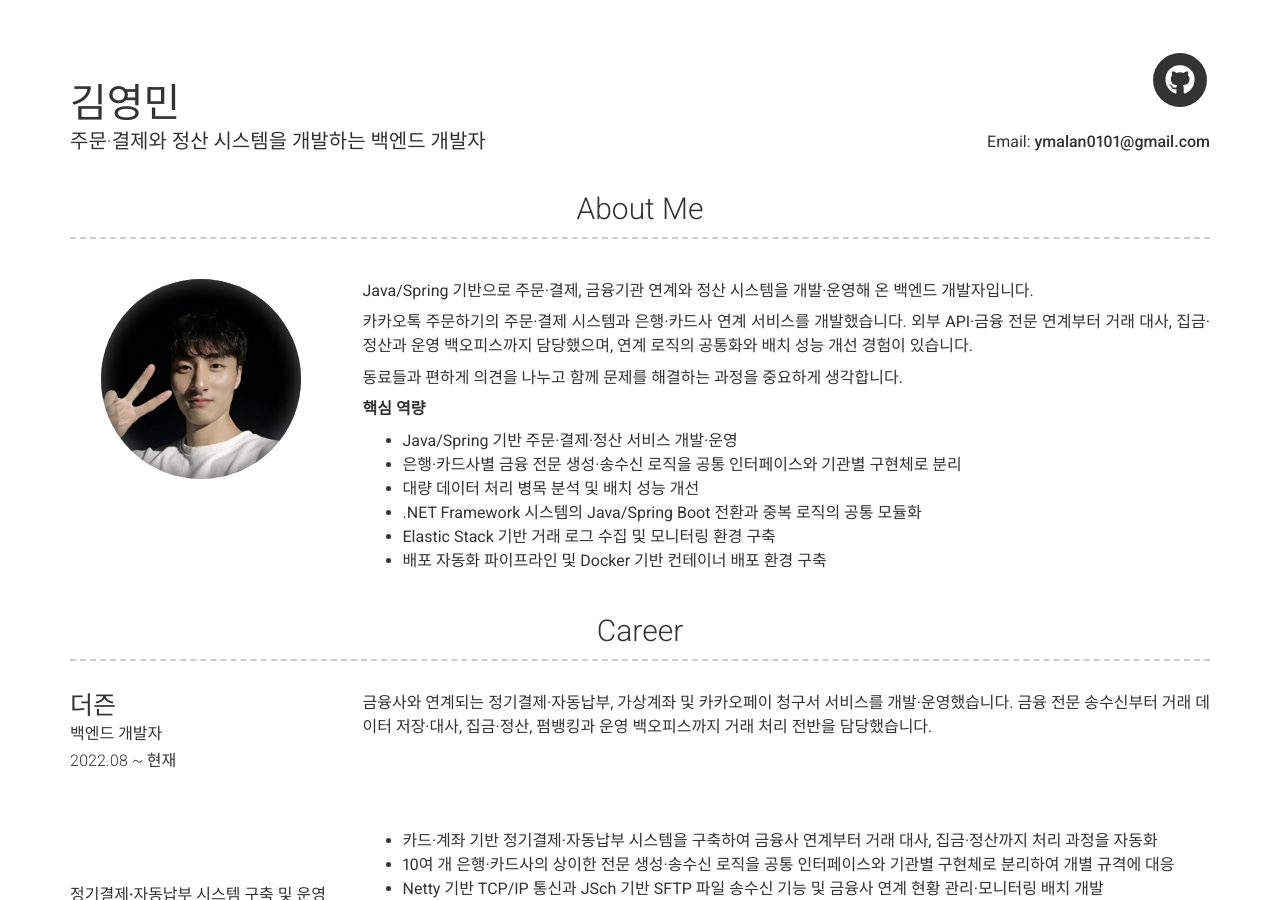
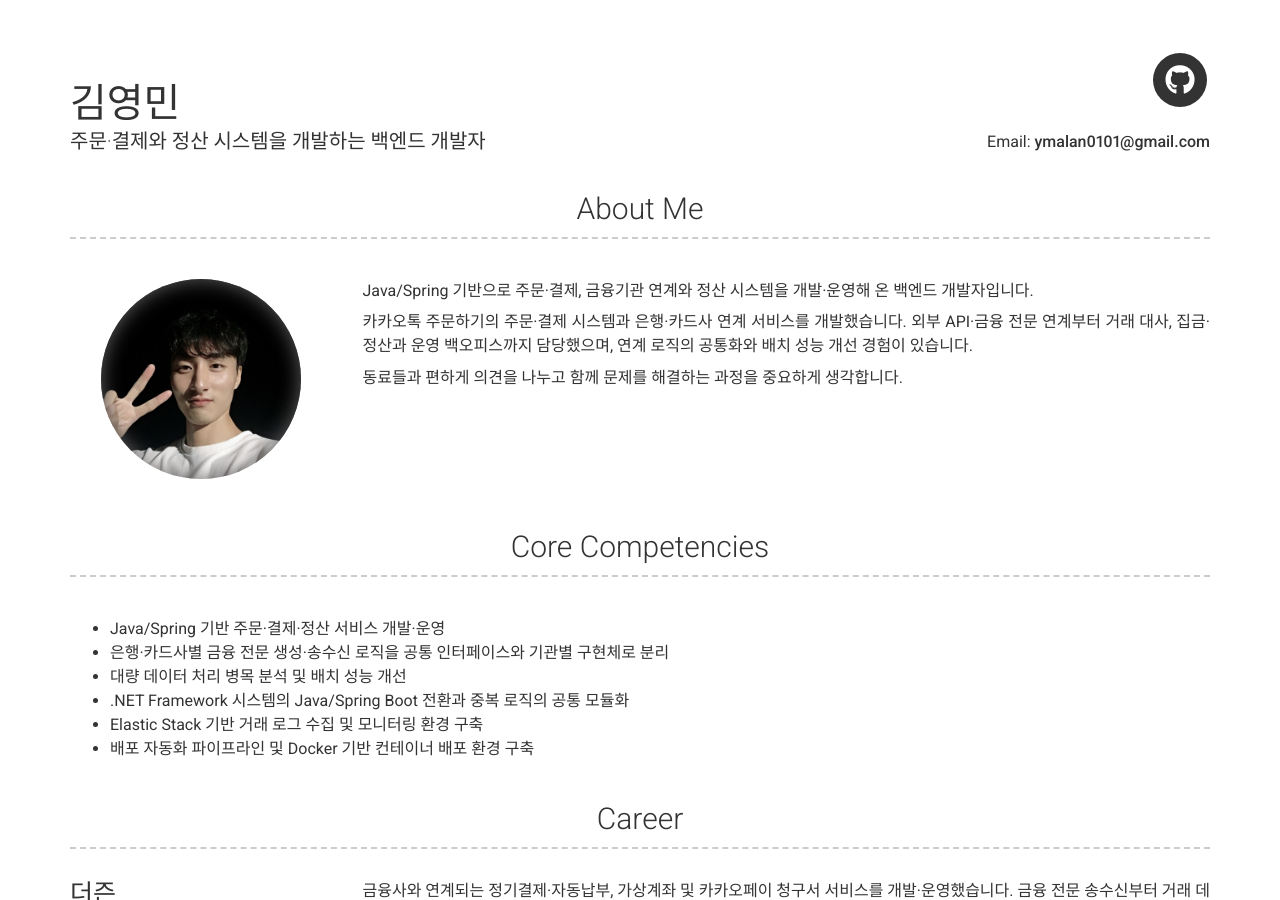
Before and after one commit to nonamecoders/nonamecoders.github.io, a Jekyll site: the page built from index.md, in a window 1280 px wide and 900 px high. Built offline with Jekyll 4.4.1, drawn with Linux system fonts in a browser that asks for light colours; nearby versions of some CDN libraries; part of the change alters nothing that is shown.

Commit message:
update resume: move core competencies into its own section
Co-Authored-By: Claude Opus 5.5 <noreply@anthropic.com>

```diff
--- a/_config.yml
+++ b/_config.yml
@@ -57,15 +57,6 @@ about_content: | # this will include new lines to allow paragraphs
 
   동료들과 편하게 의견을 나누고 함께 문제를 해결하는 과정을 중요하게 생각합니다.
 
-  **핵심 역량**
-
-  * Java/Spring 기반 주문·결제·정산 서비스 개발·운영
-  * 은행·카드사별 금융 전문 생성·송수신 로직을 공통 인터페이스와 기관별 구현체로 분리
-  * 대량 데이터 처리 병목 분석 및 배치 성능 개선
-  * .NET Framework 시스템의 Java/Spring Boot 전환과 중복 로직의 공통 모듈화
-  * Elastic Stack 기반 거래 로그 수집 및 모니터링 환경 구축
-  * 배포 자동화 파이프라인 및 Docker 기반 컨테이너 배포 환경 구축
-
 # <mark>테스트</mark>입니다.
 # Write an awesome description about yourself here, this supports markdown, so you can add [links](http://foobar.com) and highlight things <mark>like this</mark>.
 
@@ -76,6 +67,16 @@ about_content: | # this will include new lines to allow paragraphs
 #   - Images ![alt text](/images/landscape-trees.jpg "Trees")
 
 content:
+  - title: Core Competencies
+    layout: text
+    content: |
+      * Java/Spring 기반 주문·결제·정산 서비스 개발·운영
+      * 은행·카드사별 금융 전문 생성·송수신 로직을 공통 인터페이스와 기관별 구현체로 분리
+      * 대량 데이터 처리 병목 분석 및 배치 성능 개선
+      * .NET Framework 시스템의 Java/Spring Boot 전환과 중복 로직의 공통 모듈화
+      * Elastic Stack 기반 거래 로그 수집 및 모니터링 환경 구축
+      * 배포 자동화 파이프라인 및 Docker 기반 컨테이너 배포 환경 구축
+
   - title: Career
     layout: list
     content:
```
